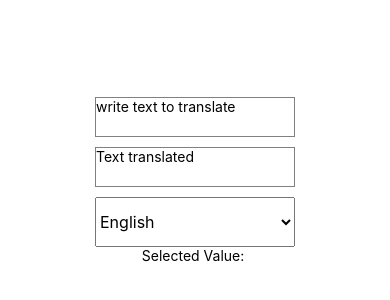
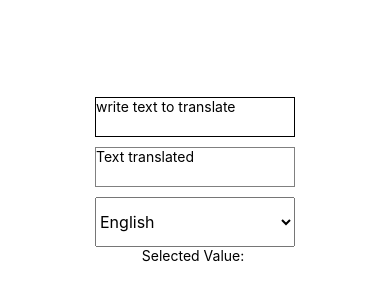
Before and after one commit to braulioPad/translateWeb, a React Native app: screen / in a window 390 px wide. Shown: the part 242-542 px from the top of the page. Built offline with nearby package versions, Linux system fonts and the light colour scheme.

Commit message:
app modified

```diff
--- a/App.js
+++ b/App.js
@@ -14,7 +14,7 @@ export default function App() {
   return (
     <View style={styles.container}>
      <TextInput
-        style={{ height: 40, width: 200, borderColor: 'gray', borderWidth: 1, marginBottom: 10 }}
+        style={{ height: 40, width: 200, bordeColor: 'gray', borderWidth: 1, marginBottom: 10 }}
         placeholder="write text to translate"
         onChangeText={text => setText1(text)}
         value={text1}
```
